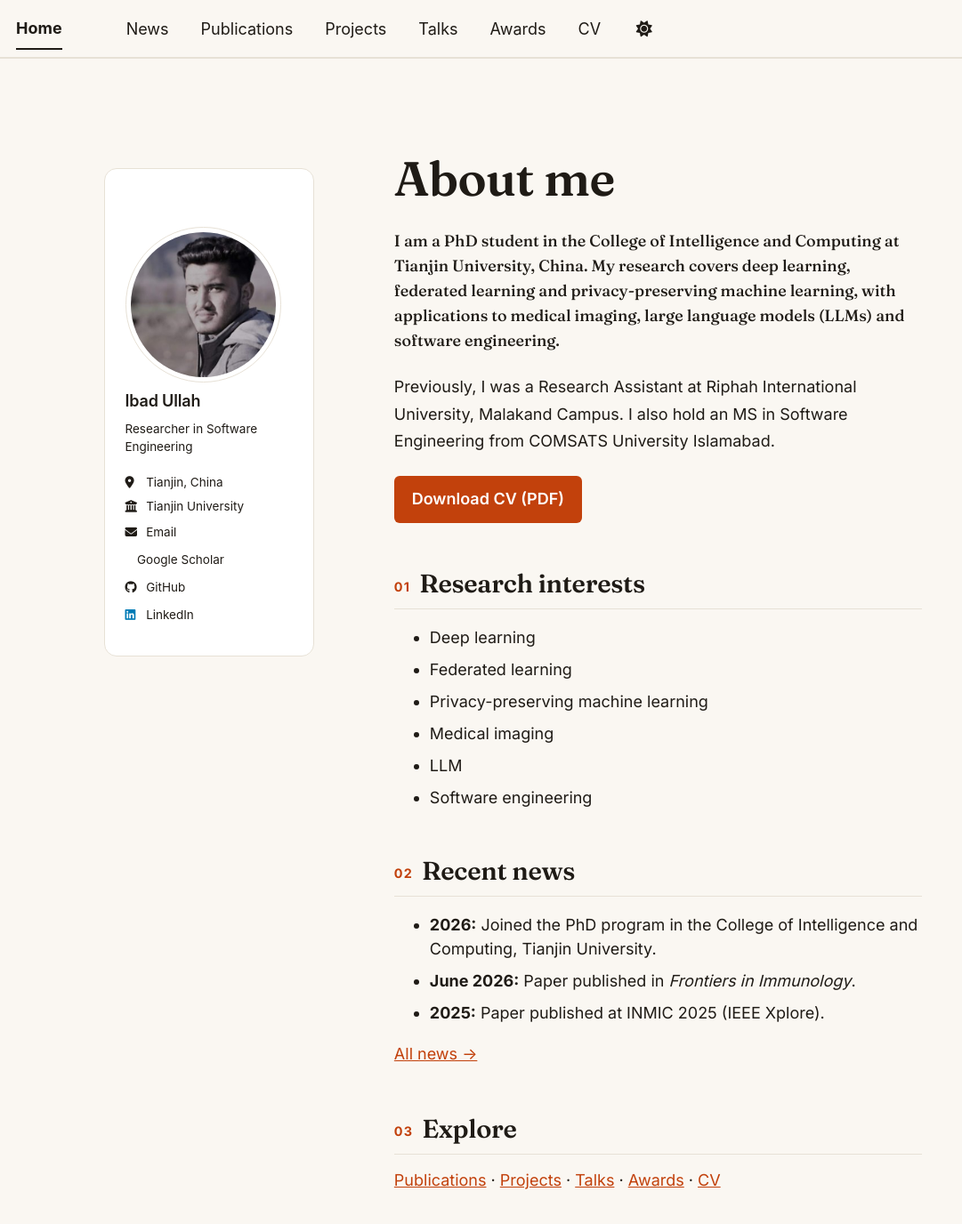
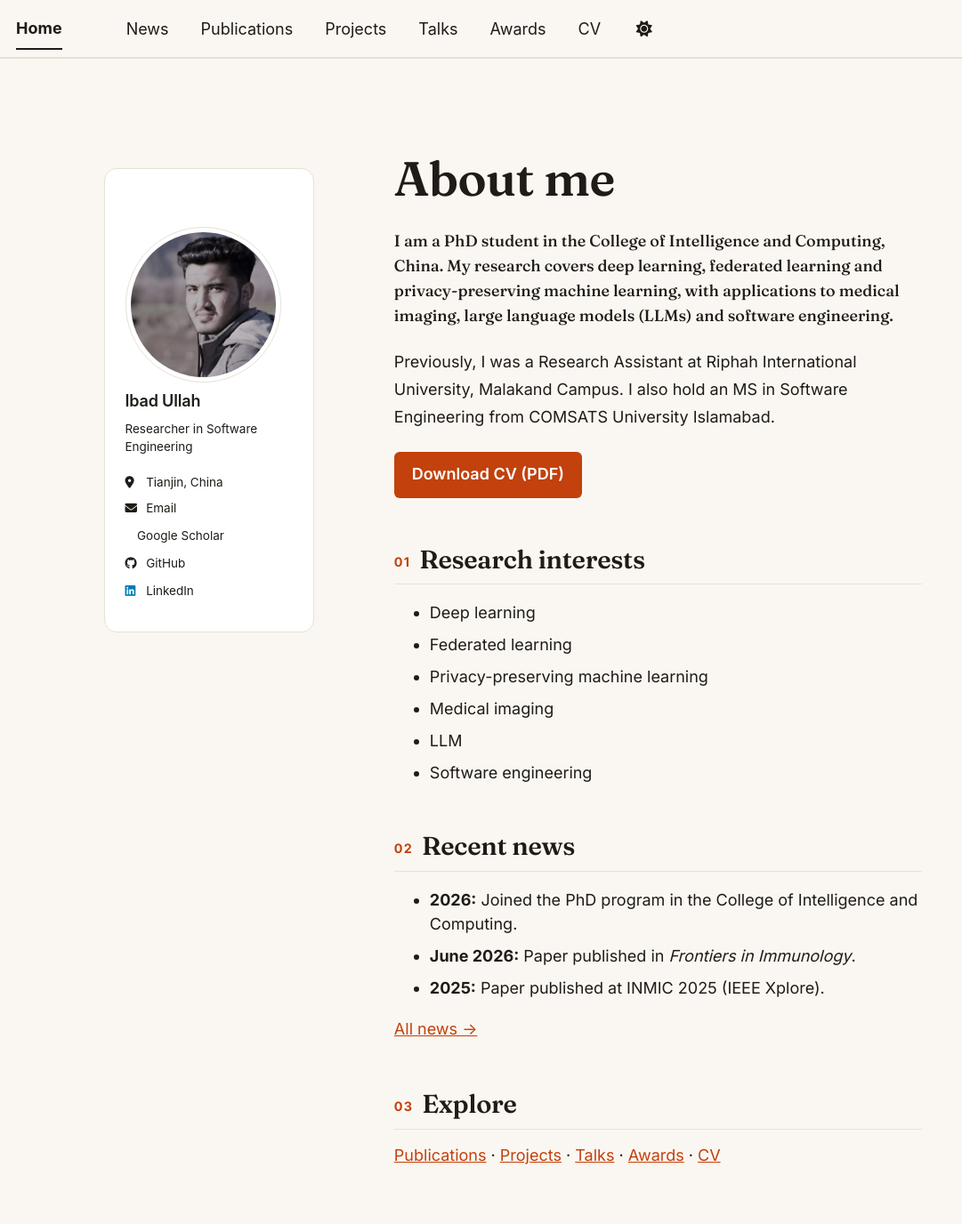
Before and after one commit to ibad321/ibad321.github.io, a Jekyll site: the page built from _pages/about.md, in a window 1280 px wide and 1400 px high. Shown: the top 1376 px of the window at 89% size, without its empty margins (0-1081 px from the left). Built offline with Jekyll 4.4.1, drawn with Linux system fonts in a browser that asks for light colours; a style sheet for code colours, icons or effects is not loaded.

Commit message:
Remove Tianjin University from all site text
Co-Authored-By: Claude Haiku 5.5 <noreply@anthropic.com>
Claude-Session: https://claude.ai/code/session_01JoGCQNYfWLJgbsumeahHLX

```diff
--- a/_config.yml
+++ b/_config.yml
@@ -27,7 +27,7 @@ author:
   pronouns         :
   bio              : "Researcher in Software Engineering"
   location         : "Tianjin, China"
-  employer         : "Tianjin University"
+  employer         :
   uri              :
   email            : "ibadcui@gmail.com"
 
--- a/_pages/about.md
+++ b/_pages/about.md
@@ -7,7 +7,7 @@ redirect_from:
   - /about.html
 ---
 
-<p class="lead">I am a PhD student in the College of Intelligence and Computing at Tianjin University, China. My research covers deep learning, federated learning and privacy-preserving machine learning, with applications to medical imaging, large language models (LLMs) and software engineering.</p>
+<p class="lead">I am a PhD student in the College of Intelligence and Computing, China. My research covers deep learning, federated learning and privacy-preserving machine learning, with applications to medical imaging, large language models (LLMs) and software engineering.</p>
 
 Previously, I was a Research Assistant at Riphah International University, Malakand Campus. I also hold an MS in Software Engineering from COMSATS University Islamabad.
 
@@ -24,7 +24,7 @@ Previously, I was a Research Assistant at Riphah International University, Malak
 
 ## Recent news
 
-* **2026:** Joined the PhD program in the College of Intelligence and Computing, Tianjin University.
+* **2026:** Joined the PhD program in the College of Intelligence and Computing.
 * **June 2026:** Paper published in *Frontiers in Immunology*.
 * **2025:** Paper published at INMIC 2025 (IEEE Xplore).
 
```
Also changed, not shown: README.md (+1 -1 lines), _pages/cv.md (+1 -1 lines), _pages/news.md (+1 -1 lines).
